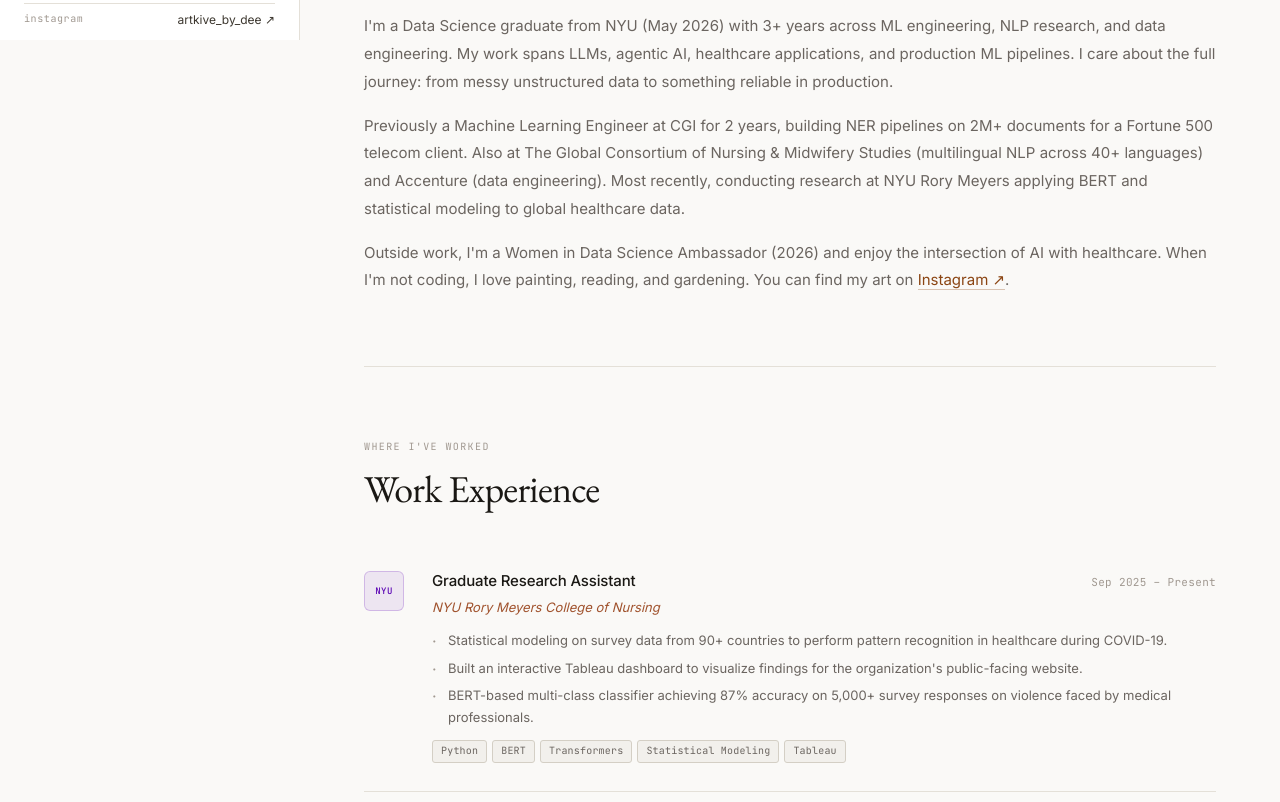
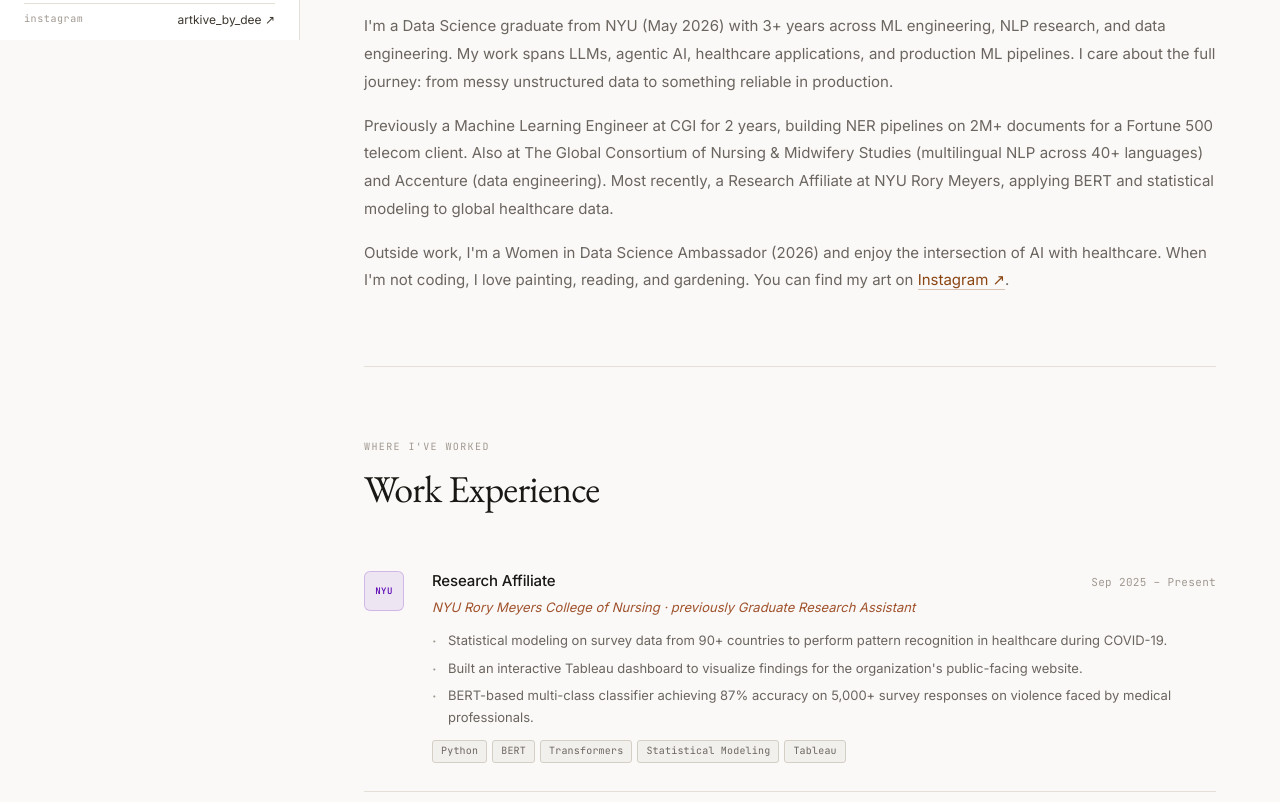
Before and after one commit to Deepali-BK/Deepali-BK.github.io, a plain HTML site: page index.html in a window 1280 px wide. Shown: the part 760-1562 px from the top of the page. Drawn offline with nearby package versions, Linux system fonts and the light colour scheme.

Commit message:
Update job title and description in index.html

```diff
--- a/index.html
+++ b/index.html
@@ -519,7 +519,7 @@ body{
       <h2 class="section-title" style="margin-top:0">Building AI that <em>works</em></h2>
       <div class="about-body">
         <p>I'm a Data Science graduate from NYU (May 2026) with 3+ years across ML engineering, NLP research, and data engineering. My work spans LLMs, agentic AI, healthcare applications, and production ML pipelines. I care about the full journey: from messy unstructured data to something reliable in production.</p>
-        <p>Previously a Machine Learning Engineer at CGI for 2 years, building NER pipelines on 2M+ documents for a Fortune 500 telecom client. Also at The Global Consortium of Nursing &amp; Midwifery Studies (multilingual NLP across 40+ languages) and Accenture (data engineering). Most recently, conducting research at NYU Rory Meyers applying BERT and statistical modeling to global healthcare data.</p>
+        <p>Previously a Machine Learning Engineer at CGI for 2 years, building NER pipelines on 2M+ documents for a Fortune 500 telecom client. Also at The Global Consortium of Nursing &amp; Midwifery Studies (multilingual NLP across 40+ languages) and Accenture (data engineering). Most recently, a Research Affiliate at NYU Rory Meyers, applying BERT and statistical modeling to global healthcare data.</p>
         <p>Outside work, I'm a Women in Data Science Ambassador (2026) and enjoy the intersection of AI with healthcare. When I'm not coding, I love painting, reading, and gardening. You can find my art on <a href="https://www.instagram.com/artkive_by_dee/" target="_blank" rel="noopener">Instagram ↗</a>.</p>
       </div>
     </div>
@@ -532,10 +532,10 @@ body{
       <div class="exp-logo logo-nyu">NYU</div>
       <div class="exp-right">
         <div class="exp-header">
-          <span class="exp-role">Graduate Research Assistant</span>
-          <span class="exp-period">Sep 2025 – Present</span>
-        </div>
-        <div class="exp-company">NYU Rory Meyers College of Nursing</div>
+          <span class="exp-role">Research Affiliate</span>
+<span class="exp-period">Sep 2025 – Present</span>
+</div>
+<div class="exp-company">NYU Rory Meyers College of Nursing · previously Graduate Research Assistant</div>
         <ul class="exp-blist">
           <li>Statistical modeling on survey data from 90+ countries to perform pattern recognition in healthcare during COVID-19.</li>
           <li>Built an interactive Tableau dashboard to visualize findings for the organization's public-facing website.</li>
```
